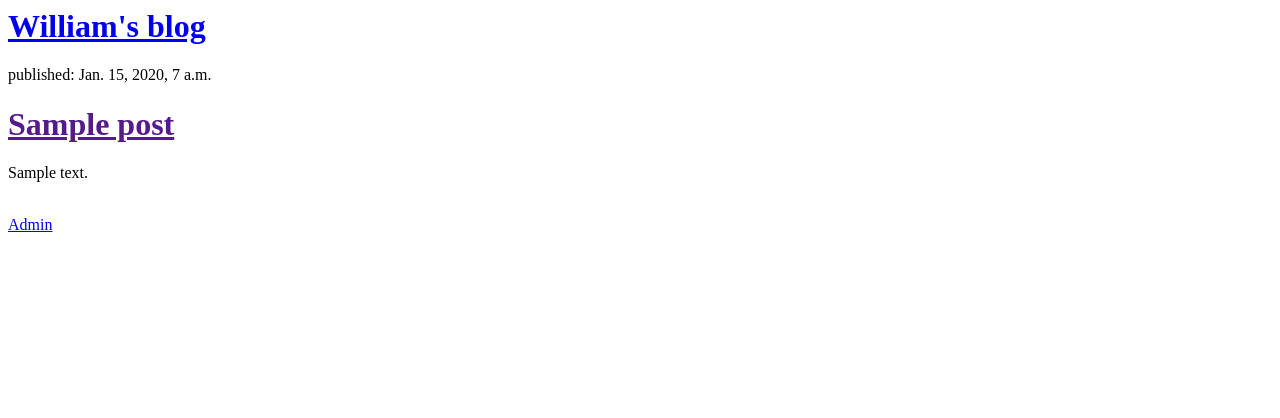
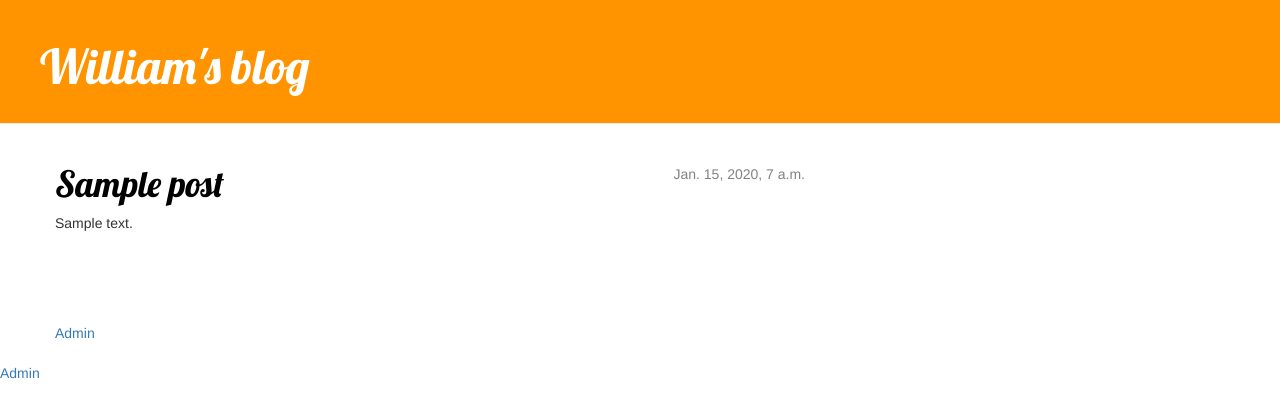
Before and after one commit to Wikiko/my-first-blog, a Django app: template mysite/blog/templates/blog/post_list.html in a window 1280 px wide. Shown: the top 418 px of the page. Run offline with Django 3.2, Linux system fonts and the light colour scheme; the template is opened without the code that fills it: values that come from a table or form of the project are taken from there, others are empty; tables that the repository leaves empty hold one stand-in row (values such as "Sample post"); some libraries are stand-ins or nearby versions.

Commit message:
Adicionado visão para visualizar uma postagem do blog

```diff
--- /dev/null
+++ b/mysite/blog/static/css/blog.css
@@ -0,0 +1,52 @@
+h1 a {
+	color: #FCA205;
+	font-family: 'Lobster';
+}
+
+.page-header{
+    background-color: #ff9400;
+    margin-top:0;
+    padding: 20px 20px 20px 40px;
+}
+
+.page-header h1, .page-header h1 a, .page-header h1 a:visited, .page-header h1 a:active{
+    color: #ffffff;
+    font-size: 36pt;
+    text-decoration: none;
+}
+
+.content{
+    margin-left:40px;
+}
+
+h1,h2,h3,h4{
+    font-family: 'Lobster', cursive;
+}
+
+.date{
+    float:right;
+    color: #828282;
+}
+
+.save{
+    float:right;
+}
+
+.post-form textarea, .post-form input{
+    width: 100%;
+}
+
+.top-menu, .top-menu:hover, .top-menu:visited{
+    color: #ffffff;
+    float: right;
+    font-size: 26pt;
+    margin-right: 20px;
+}
+
+.post{
+    margin-bottom: 70px;
+}
+
+.post h1 a, .post h1 a:visited{
+    color: #000000;
+}
--- /dev/null
+++ b/mysite/blog/templates/blog/base.html
@@ -0,0 +1,28 @@
+{% load staticfiles %}
+<html>
+    <head>
+        <title>William's blog</title>
+        <link rel="stylesheet" href="//maxcdn.bootstrapcdn.com/bootstrap/3.2.0/css/bootstrap.min.css">
+        <link rel="stylesheet" href="//maxcdn.bootstrapcdn.com/bootstrap/3.2.0/css/bootstrap-theme.min.css">
+        <link rel="stylesheet" href="{% static 'css/blog.css' %}">
+        <link href="https://fonts.googleapis.com/css?family=Lobster&subset=latin,latin-ext" rel="stylesheet" type="text/css">
+    </head>
+    <body>
+        <div class="page-header">
+            <h1><a href="/">William's blog</a> </h1>
+        </div>
+
+        <div class="content container">
+            <div class="row">
+                <div class="col-md-8">
+                    {% block content%}
+                    {% endblock %}
+                </div>
+            </div>
+        </div>
+
+        <br/>
+
+        <a href="/admin">Admin</a>
+    </body>
+</html>
--- a/mysite/blog/templates/blog/post_list.html
+++ b/mysite/blog/templates/blog/post_list.html
@@ -1,22 +1,14 @@
-<html>
-    <head>
-        <title>William's blog</title>
-    </head>
-    <body>
-        <div>
-            <h1><a href="/">William's blog</a> </h1>
+{% extends 'blog/base.html' %}
+{% block content %}
+    {% for post in posts %}
+        <div class="post">
+            <div class="date">
+                {{post.published_date}}
+            </div>
+            <h1><a href="{% url 'blog.views.post_detail' pk=post.pk %}">{{post.title}}</a></h1>
+            <p>{{post.text|linebreaksbr}}</p>
         </div>
-
-        {% for post in posts %}
-            <div>
-                <p>published: {{post.published_date}}</p>
-                <h1><a href="">{{post.title}}</a> </h1>
-                <p>{{post.text|linebreaksbr}}</p>
-            </div>
-        {% endfor %}
-
-        <br/>
-
-        <a href="/admin">Admin</a>
-    </body>
-</html>
+    {% endfor %}
+    <br/>
+    <a href="/admin">Admin</a>
+{% endblock content %}
--- a/mysite/blog/urls.py
+++ b/mysite/blog/urls.py
@@ -3,4 +3,5 @@ from . import views
 
 urlpatterns = [
     url(r'^$', views.post_list),
+    url(r'^post/(?P<pk>[0-9]+)/$', views.post_detail),
 ]
--- a/mysite/blog/views.py
+++ b/mysite/blog/views.py
@@ -1,4 +1,4 @@
-from django.shortcuts import render
+from django.shortcuts import render, get_object_or_404
 from django.utils import timezone
 from .models import Post
 
@@ -6,3 +6,7 @@ from .models import Post
 def post_list(request):
     posts = Post.objects.filter(published_date__lte=timezone.now()).order_by('published_date')
     return render(request, 'blog/post_list.html', {'posts': posts})
+
+def post_detail(request, pk):
+    post = get_object_or_404(Post, pk=pk)
+    return render(request, 'blog/post_detail.html', {'post': post})
```
Also changed, not shown: mysite/blog/templates/blog/post_detail.html (added, +12 -0 lines).
